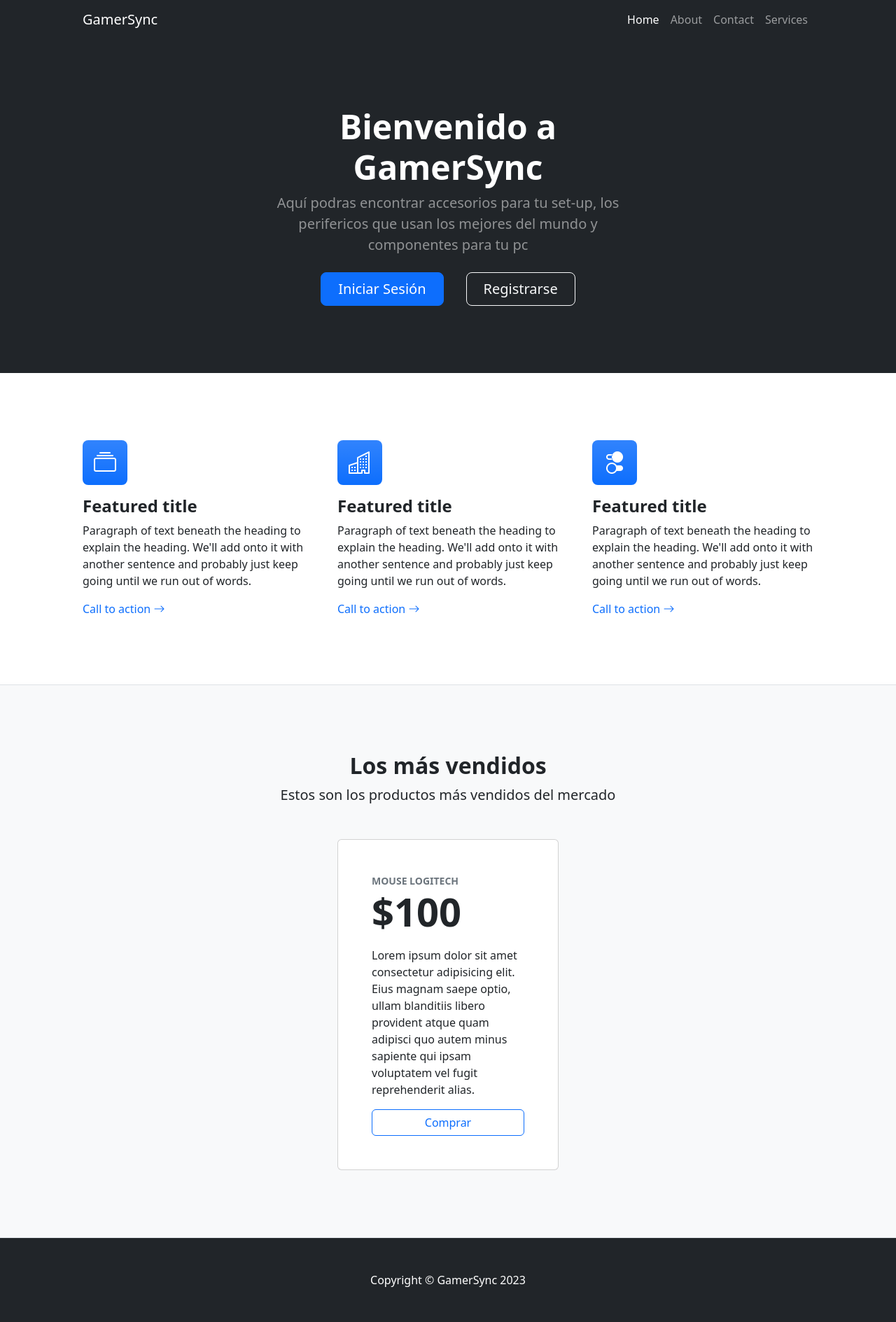
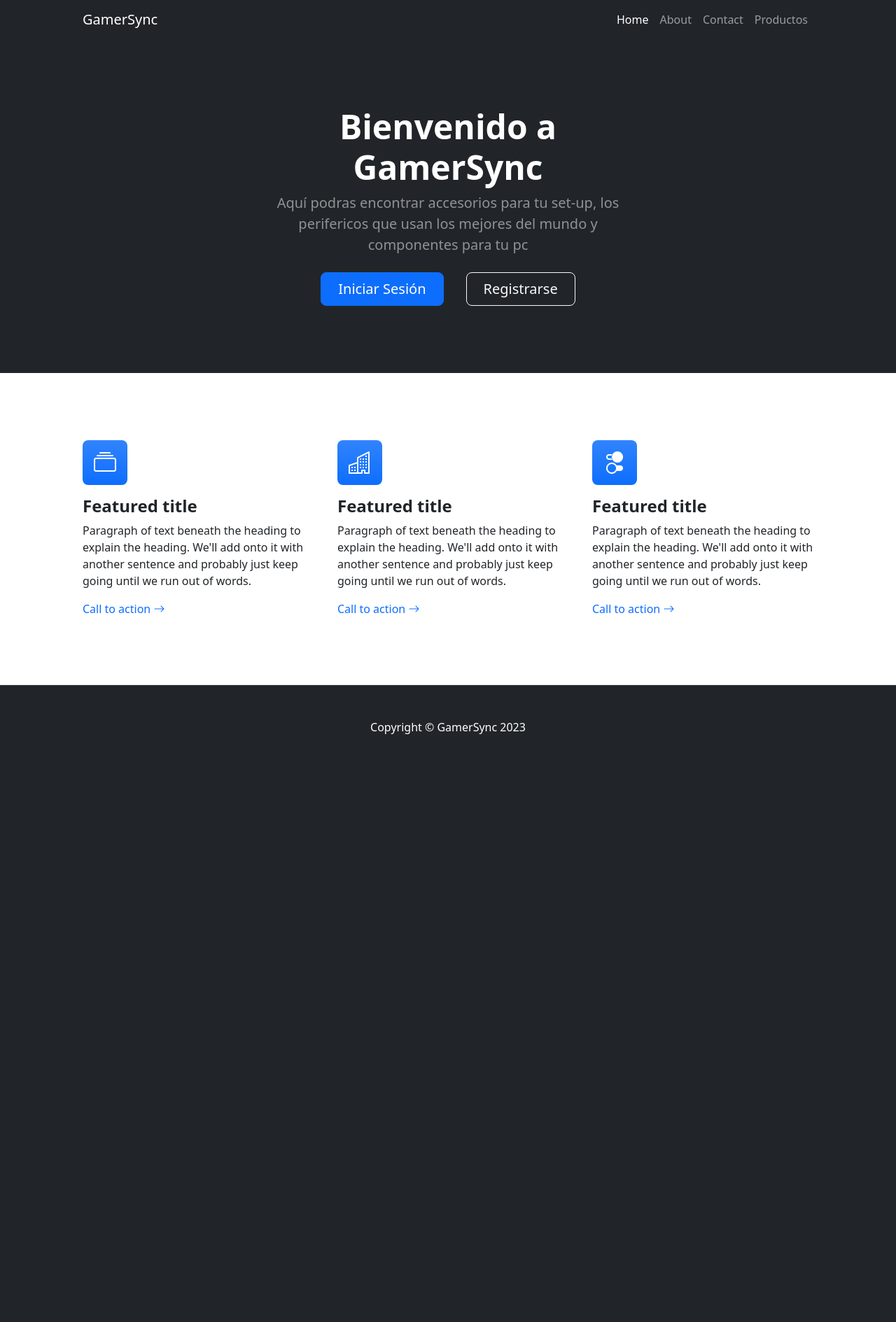
Before and after one commit to AugustoCesarSalgado/GameSync-Project-Backend, a Django app: page / in a window 1280 px wide. Shown: the whole page at 70% size. After the commit the page ends 1049 px from the top, so only its background shows below. Run offline with Django 4.2, Linux system fonts and the light colour scheme; some libraries are stand-ins or nearby versions.

Commit message:
Mejoras en los templates de apps Home y productos

```diff
--- a/project/apps/Home/templates/Home/base.html
+++ b/project/apps/Home/templates/Home/base.html
@@ -7,7 +7,7 @@
         <meta name="viewport" content="width=device-width, initial-scale=1, shrink-to-fit=no" />
         <meta name="description" content="" />
         <meta name="author" content="" />
-        <title>Business Frontpage - Start Bootstrap Template</title>
+        <title>GamerSync</title>
         <!-- Favicon-->
         <link rel="icon" type="image/x-icon" href="{% static 'Home/assets/favicon.ico' %}" />
         <!-- Bootstrap icons-->
--- a/project/apps/Home/templates/Home/card.html
+++ b/project/apps/Home/templates/Home/card.html
@@ -2,12 +2,13 @@
 <div class="col-lg-6 col-xl-4">
     <div class="card mb-5 mb-xl-0">
         <div class="card-body p-5">
-            <div class="small text-uppercase fw-bold text-muted">Mouse Logitech</div>
+            <div class="fs-4 text-uppercase fw-bold text-muted">{{ card }}</div>
             <div class="mb-3">
-                <span class="display-4 fw-bold">$100</span>
+                <p class="fw-bold fs-5 ">{{ card_categoria }}</p>
+                <span class="display-4 fw-bold">${{ card_precio }}</span>
             </div>
             <div>
-                <p>Lorem ipsum dolor sit amet consectetur adipisicing elit. Eius magnam saepe optio, ullam blanditiis libero provident atque quam adipisci quo autem minus sapiente qui ipsam voluptatem vel fugit reprehenderit alias.</p>
+                <p>{{ card_descripcion }}</p>
             </div>
             <div class="d-grid"><a class="btn btn-outline-primary" href="#!">Comprar</a></div>
         </div>
--- a/project/apps/Home/templates/Home/footer.html
+++ b/project/apps/Home/templates/Home/footer.html
@@ -1,3 +1,3 @@
-<footer class="py-5 bg-dark">
+<footer class="py-5 bg-dark ">
     <div class="container px-5"><p class="m-0 text-center text-white">Copyright &copy; GamerSync 2023</p></div>
 </footer>
--- a/project/apps/Home/templates/Home/index.html
+++ b/project/apps/Home/templates/Home/index.html
@@ -1,7 +1,11 @@
 {% extends 'Home/base.html' %}
 {% load static %}
 
+
 {% block BASE_CONTENIDO %}
+    {% block TITULO %}
+
+    {% endblock TITULO %}
 
     {% block INDEX_CONTENIDO %}
 
@@ -26,19 +30,6 @@
         <!-- Features section-->
         {% include 'Home/features.html' %}
 
-        <!-- Pricing section-->
-        <section class="bg-light py-5 border-bottom">
-            <div class="container px-5 my-5">
-                <div class="text-center mb-5">
-                    <h2 class="fw-bolder">Los más vendidos</h2>
-                    <p class="lead mb-0">Estos son los productos más vendidos del mercado</p>
-                </div>
-            <div class="row gx-5 justify-content-center">
-
-        <!-- Pricing card free-->
-        {% include 'Home/card.html' %}
-
-
     {% endblock INDEX_CONTENIDO %}
 
 {% endblock BASE_CONTENIDO %}
--- a/project/apps/Home/templates/Home/navbar.html
+++ b/project/apps/Home/templates/Home/navbar.html
@@ -1,13 +1,13 @@
 <nav class="navbar navbar-expand-lg navbar-dark bg-dark">
     <div class="container px-5">
-        <a class="navbar-brand" href="#!">GamerSync</a>
+        <a class="navbar-brand" href="{% url 'Home:home' %}">GamerSync</a>
         <button class="navbar-toggler" type="button" data-bs-toggle="collapse" data-bs-target="#navbarSupportedContent" aria-controls="navbarSupportedContent" aria-expanded="false" aria-label="Toggle navigation"><span class="navbar-toggler-icon"></span></button>
         <div class="collapse navbar-collapse" id="navbarSupportedContent">
             <ul class="navbar-nav ms-auto mb-2 mb-lg-0">
-                <li class="nav-item"><a class="nav-link active" aria-current="page" href="#!">Home</a></li>
+                <li class="nav-item"><a class="nav-link active" aria-current="page" href="{% url 'Home:home' %}">Home</a></li>
                 <li class="nav-item"><a class="nav-link" href="#!">About</a></li>
                 <li class="nav-item"><a class="nav-link" href="#!">Contact</a></li>
-                <li class="nav-item"><a class="nav-link" href="#!">Services</a></li>
+                <li class="nav-item"><a class="nav-link" href="{% url 'productos:index' %}">Productos</a></li>
             </ul>
         </div>
     </div>
```
Also changed, not shown: project/apps/productos/templates/productos/index.html (+14 -2 lines).
